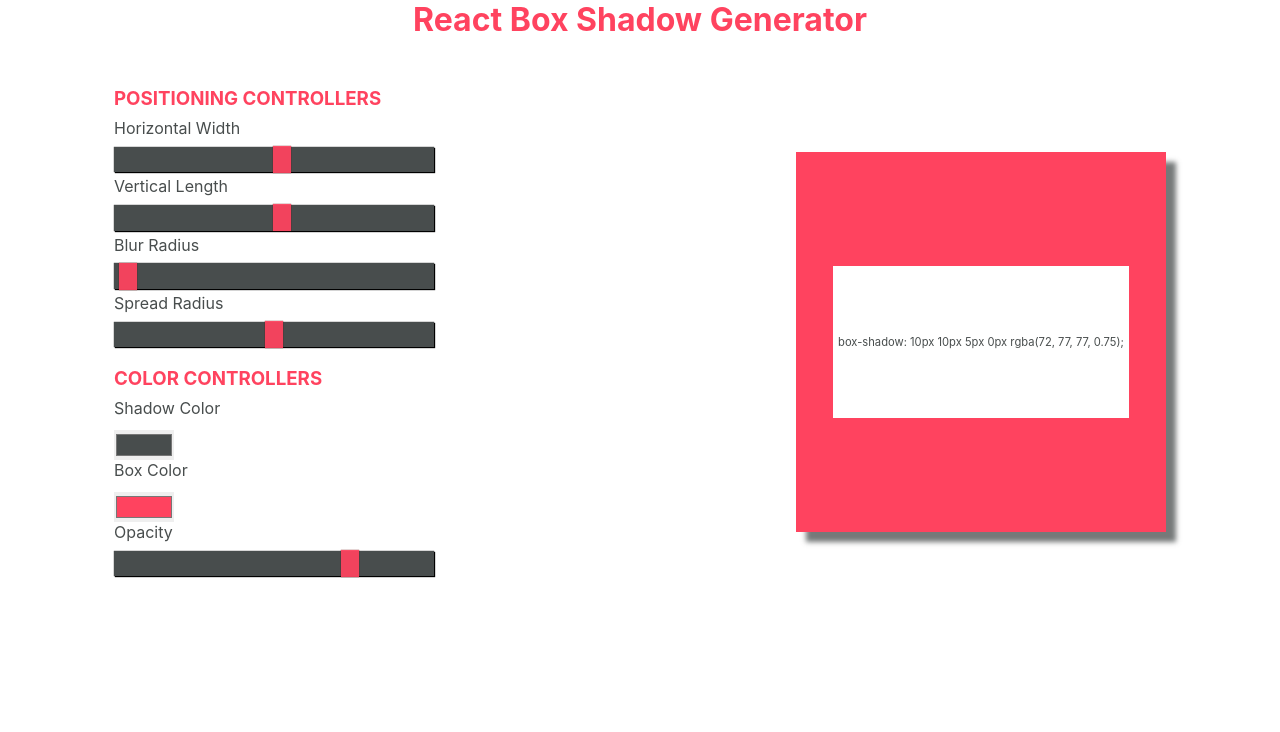
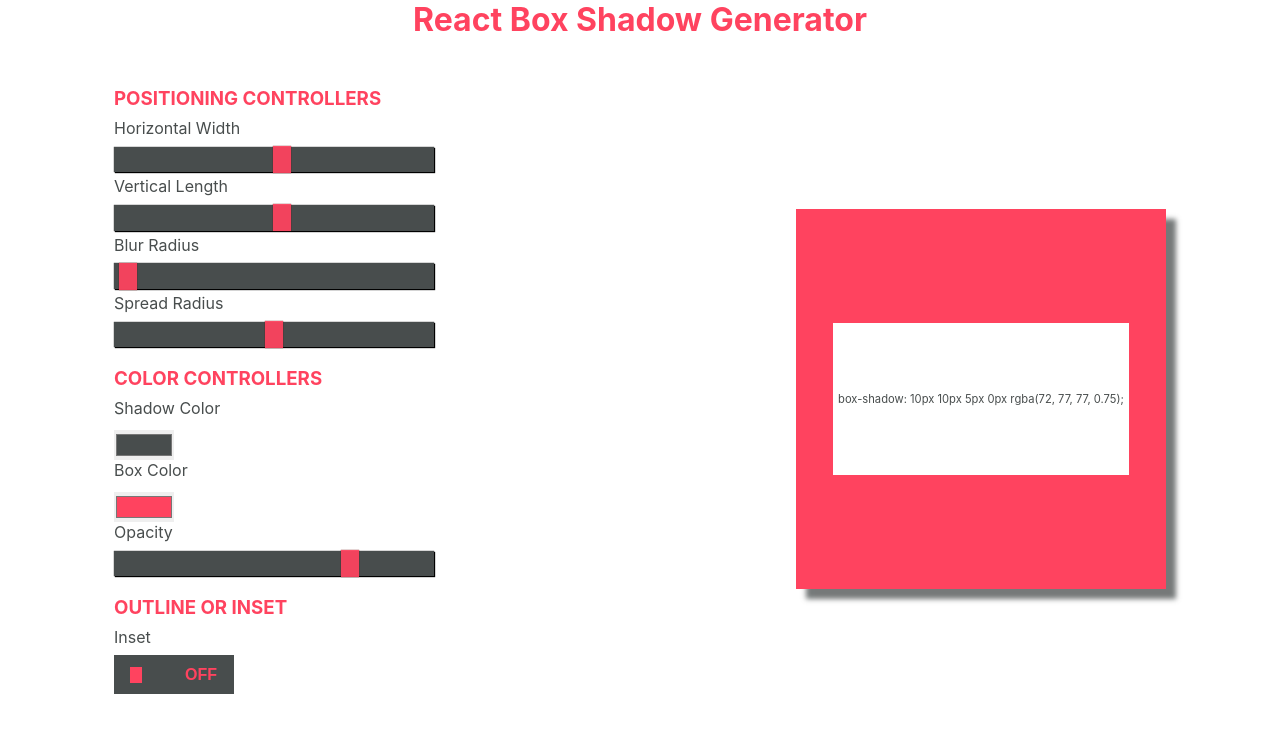
Before and after one commit to uptheirons78/react-box-shadow-generator, a React (Create React App) app: page / in a window 1280 px wide. Shown: the top 732 px of the page. Built offline with nearby package versions, Linux system fonts and the light colour scheme.

Commit message:
Added Checkbox input to select inset

```diff
--- a/src/App.js
+++ b/src/App.js
@@ -14,18 +14,30 @@
     opacity: "0.75" // opacity
   });
 
+  const [inset, setInset] = useState(false);
+
   const handleChange = event => {
     setValues({ ...values, [event.target.id]: event.target.value });
   };
+
+  const handleInset = event => {
+    setInset(event.target.checked);
+  };
+
   return (
     <div className="app">
       <h1 className="app-title">React Box Shadow Generator</h1>
       <section className="app-wrapper">
         <section className="controllers-section">
-          <Controllers values={values} handleChange={handleChange} />
+          <Controllers
+            values={values}
+            handleChange={handleChange}
+            inset={inset}
+            handleInset={handleInset}
+          />
         </section>
         <section className="box-section">
-          <Box values={values} />
+          <Box values={values} inset={inset} />
         </section>
       </section>
     </div>
--- a/src/Box.js
+++ b/src/Box.js
@@ -2,15 +2,16 @@
 import "./Box.css";
 import { hexToRGBA } from "./utils";
 
-const Box = ({ values }) => {
+const Box = ({ values, inset }) => {
   const { hw, vl, br, sr, sc, bxc, opacity } = values;
   const rgba = hexToRGBA(sc, opacity);
+  const ins = inset ? "inset" : "";
   /**
    * CSS-in-JS to update styles dynamically on any React State update 😉
    */
   const boxStyle = {
     background: `${bxc}`,
-    boxShadow: `${hw}px ${vl}px ${br}px ${sr}px ${rgba}`
+    boxShadow: `${ins} ${hw}px ${vl}px ${br}px ${sr}px ${rgba}`
   };
 
   return (
--- a/src/Controllers.css
+++ b/src/Controllers.css
@@ -127,7 +127,7 @@
 
 /* CheckBox Styles */
 .onoffswitch {
-    position: relative; width: 86px;
+    position: relative; width: 120px;
     -webkit-user-select:none; -moz-user-select:none; -ms-user-select: none;
 }
 .onoffswitch-checkbox {
@@ -135,35 +135,34 @@
 }
 .onoffswitch-label {
     display: block; overflow: hidden; cursor: pointer;
-    border: 2px solid var(--secondary-color); border-radius: 0px;
+    border: 2px solid #484D4D; border-radius: 0px;
 }
 .onoffswitch-inner {
     display: block; width: 200%; margin-left: -100%;
     transition: margin 0.3s ease-in 0s;
 }
 .onoffswitch-inner:before, .onoffswitch-inner:after {
-    display: block; float: left; width: 50%; height: 24px; padding: 0; line-height: 20px;
-    font-size: 18px; color: white; font-family: Trebuchet, Arial, sans-serif; font-weight: bold;
+    display: block; float: left; width: 50%; height: 35px; padding: 0; line-height: 35px;
+    font-size: 16px; color: white; font-family: Trebuchet, Arial, sans-serif; font-weight: bold;
     box-sizing: border-box;
-    border: 2px solid transparent;
-    background-clip: padding-box;
 }
 .onoffswitch-inner:before {
     content: "ON";
-    padding-left: 12px;
-    background-color: var(--secondary-color); color: #FFFFFF;
+    padding-left: 15px;
+    background-color: #484D4D; color: #FF435F;
 }
 .onoffswitch-inner:after {
     content: "OFF";
-    padding-right: 12px;
-    background-color: var(--secondary-color); color: var(--secondary-color);
+    padding-right: 15px;
+    background-color: #484D4D; color: #FF435F;
     text-align: right;
 }
 .onoffswitch-switch {
-    display: block; width: 31px; margin: 0px;
-    background: var(--secondary-color);
+    display: block; width: 16px; margin: 9.5px;
+    background: #FF435F;
     position: absolute; top: 0; bottom: 0;
-    right: 55px;
+    right: 81px;
+    border: 2px solid #484D4D; border-radius: 0px;
     transition: all 0.3s ease-in 0s;
 }
 .onoffswitch-checkbox:checked + .onoffswitch-label .onoffswitch-inner {
@@ -171,5 +170,4 @@
 }
 .onoffswitch-checkbox:checked + .onoffswitch-label .onoffswitch-switch {
     right: 0px;
-    background-color: var(--primary-color);
 }
--- a/src/Controllers.js
+++ b/src/Controllers.js
@@ -1,7 +1,7 @@
 import React from "react";
 import "./Controllers.css";
 
-const Controllers = ({ values, handleChange }) => {
+const Controllers = ({ values, handleChange, handleInset }) => {
   return (
     <div className="controllers-container">
       <div className="controllers-container__inside-wrapper">
@@ -85,6 +85,27 @@
           onChange={handleChange}
         />
       </div>
+      <div className="controllers-container__inside-wrapper">
+        <h3 className="controllers-container__inside-wrapper-title">
+          Outline or Inset
+        </h3>
+        <label htmlFor="inset">Inset</label>
+        {/* <input type="checkbox" name="inset" id="inset" onChange={handleInset} /> */}
+
+        <div className="onoffswitch">
+          <input
+            type="checkbox"
+            name="onoffswitch"
+            className="onoffswitch-checkbox"
+            id="myonoffswitch"
+            onChange={handleInset}
+          />
+          <label className="onoffswitch-label" htmlFor="myonoffswitch">
+            <span className="onoffswitch-inner"></span>
+            <span className="onoffswitch-switch"></span>
+          </label>
+        </div>
+      </div>
     </div>
   );
 };
```
